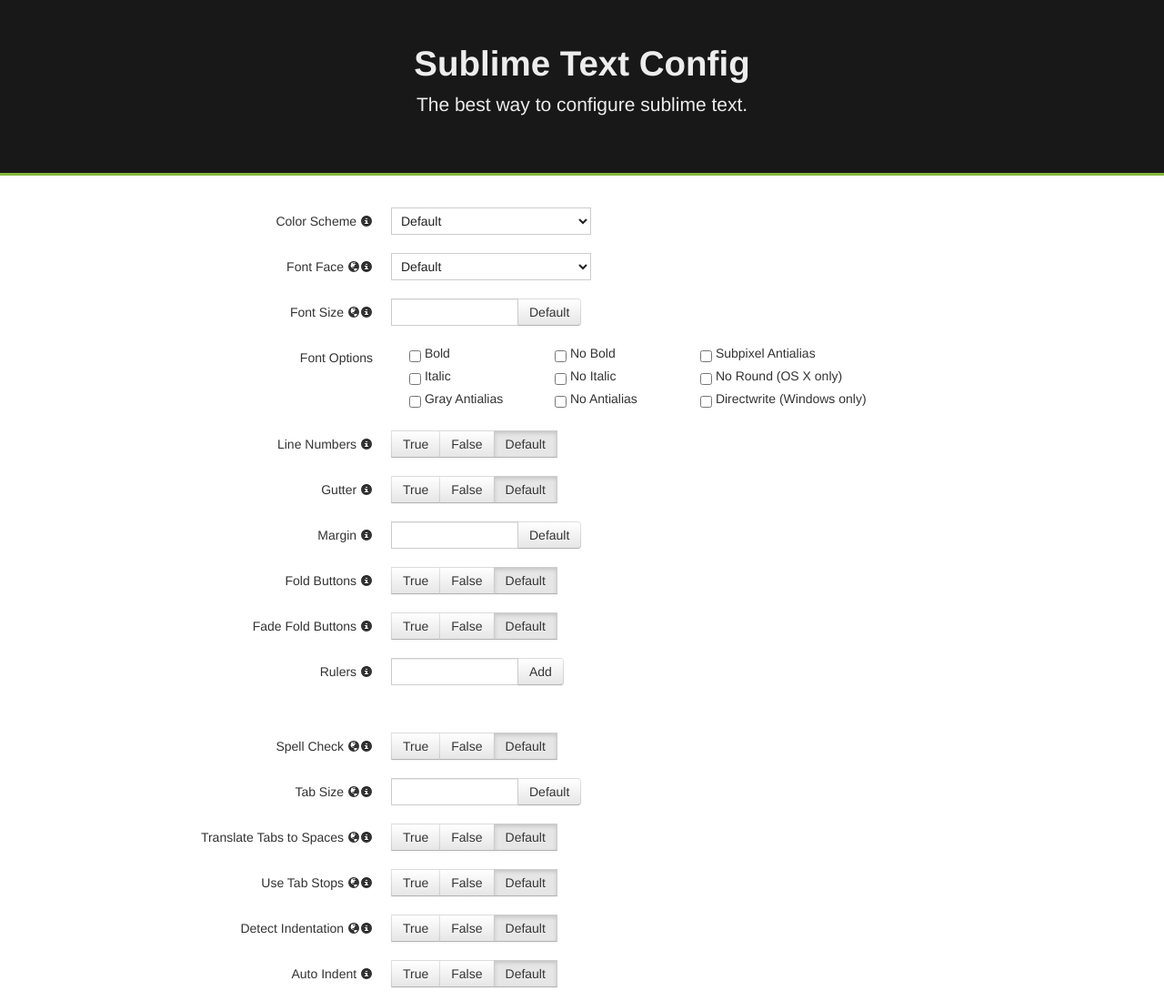
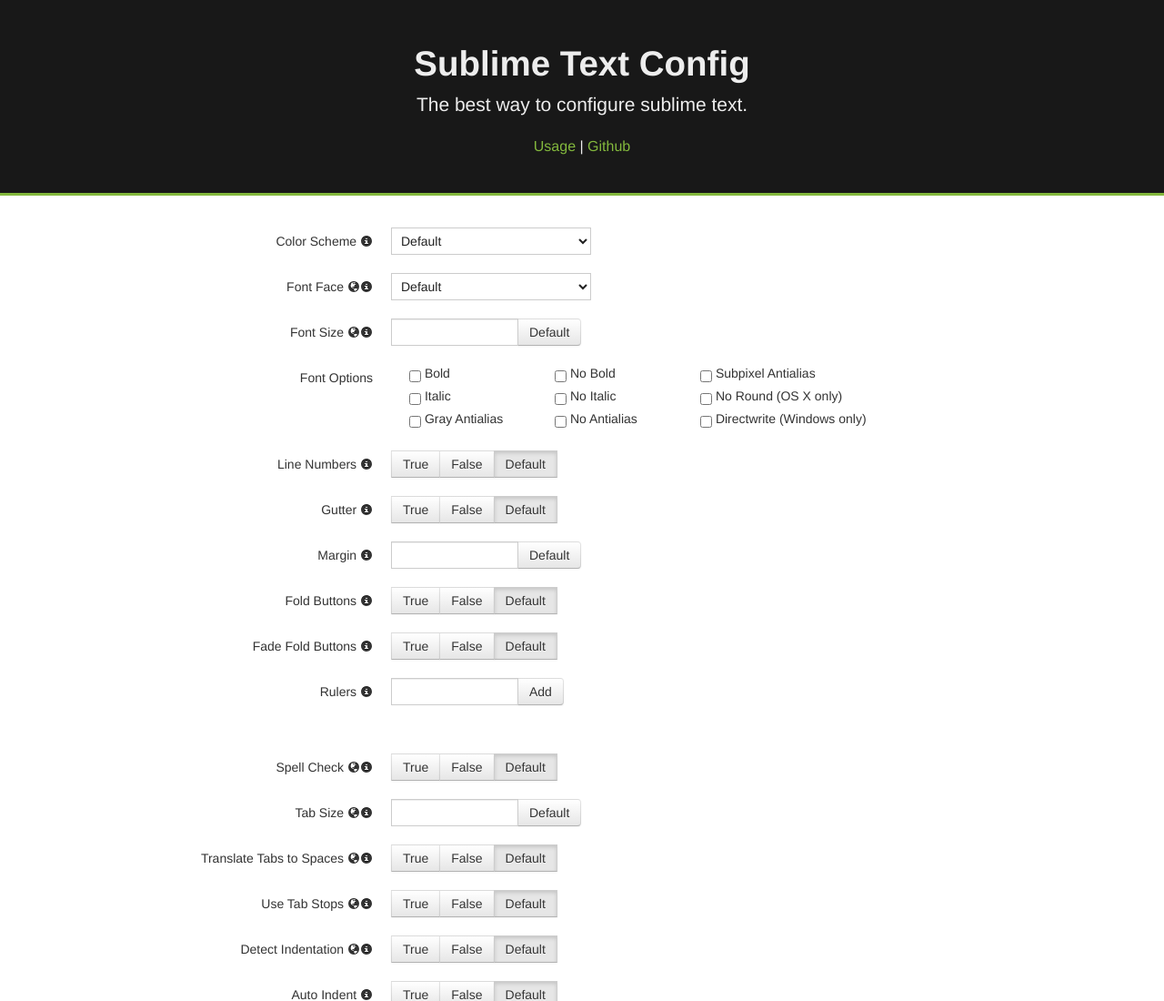
Before and after one commit to EduardoLopes/sublime-config, a plain HTML site: page index.html in a window 1280 px wide. Shown: the top 1100 px of the page at 91% size. Drawn offline with nearby package versions, Linux system fonts and the light colour scheme.

Commit message:
Add links to 'Usage' and github repository

```diff
--- a/css/main.css
+++ b/css/main.css
@@ -120,7 +120,7 @@
     margin-left: 260px;
 }
 
-footer a{
+header a, footer a{
     color: #83b83d;
     -webkit-transition: color linear .2s;
        -moz-transition: color linear .2s;
@@ -128,11 +128,11 @@
             transition: color linear .2s;
 }
 
-footer a:hover{
+header a:hover, footer a:hover{
     color: #679130;
 }
 
-footer a:active{
+header a:active, footer a:active{
     color: #96c756;
 }
 
--- a/index.html
+++ b/index.html
@@ -20,10 +20,12 @@
         <!--[if lt IE 7]>
             <p class="chromeframe">You are using an <strong>outdated</strong> browser. Please <a href="http://browsehappy.com/">upgrade your browser</a> or <a href="http://www.google.com/chromeframe/?redirect=true">activate Google Chrome Frame</a> to improve your experience.</p>
         <![endif]-->
-        <header class="subhead">
+        <header>
             <div class="container">
                 <h1>Sublime Text Config</h1>
                 <p class="lead">The best way to configure sublime text.</p>
+                <a href="https://github.com/EduardoLopes/sublime-config#usage">Usage</a>
+                | <a href="https://github.com/EduardoLopes/sublime-config">Github</a>
             </div>
         </header>
         <div class="container">
```
